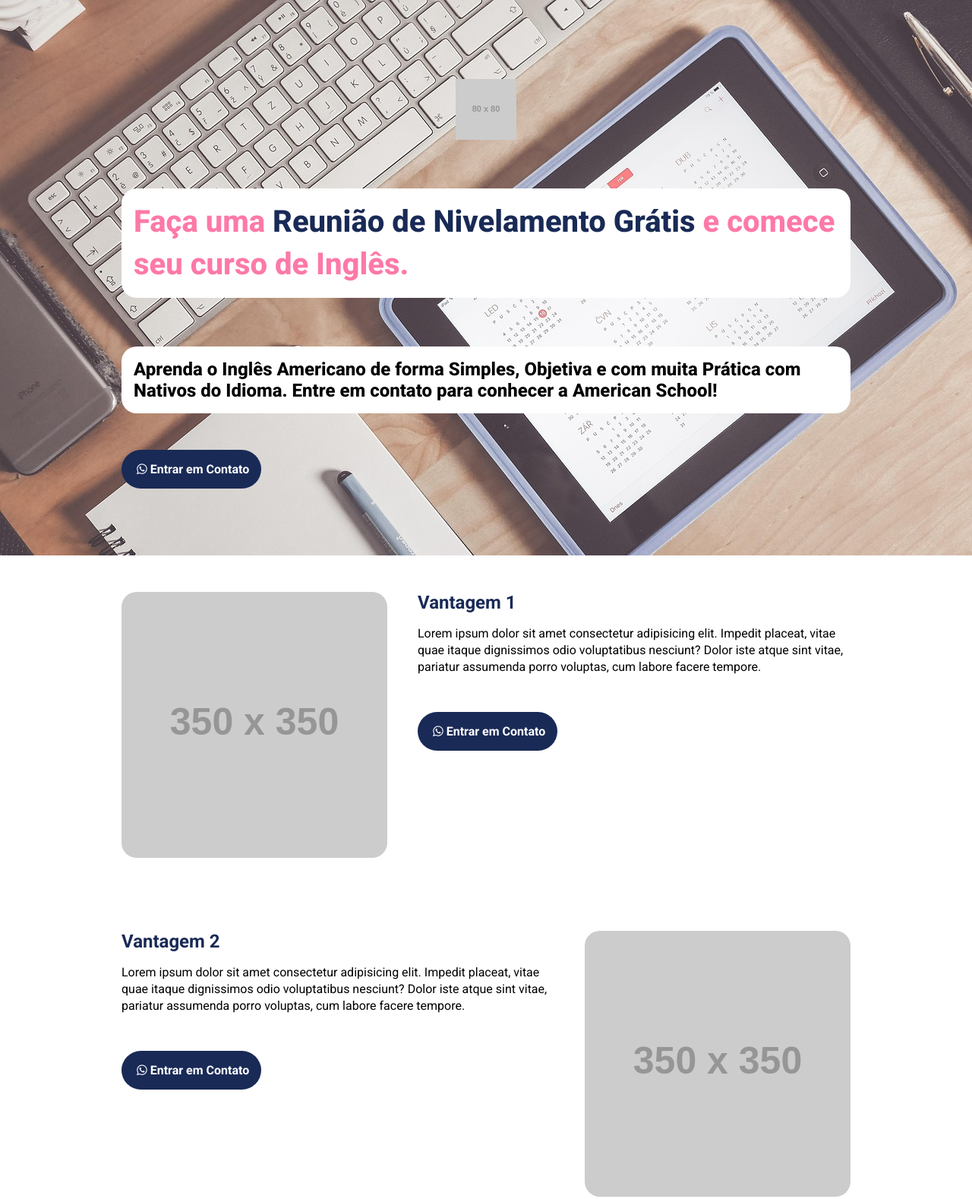
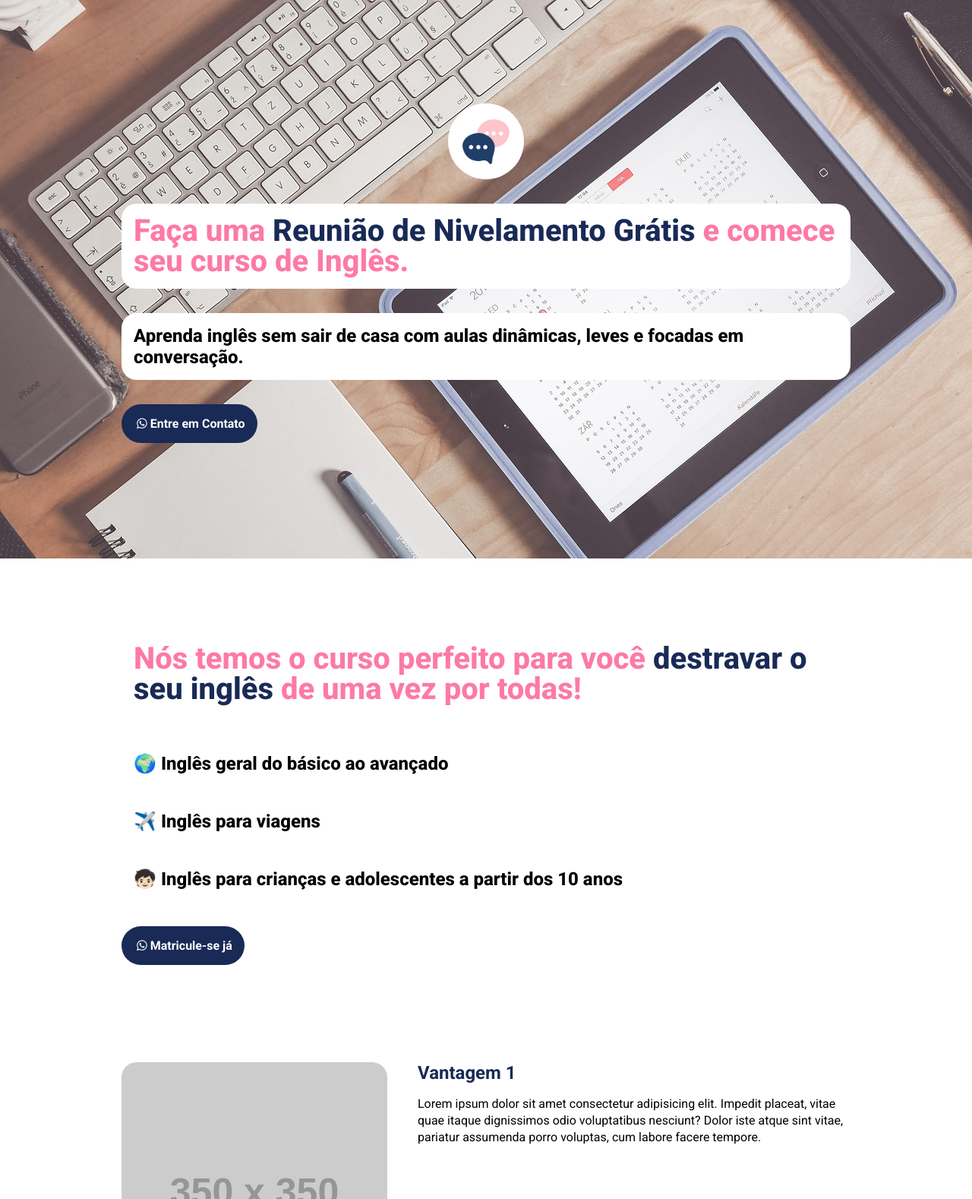
Before and after one commit to guimmotta/paloma_landing_page, a website built with Parcel: page src/index.html in a window 1280 px wide. Shown: the top 1578 px of the page at 76% size. Built offline with nearby package versions, Linux system fonts and the light colour scheme; placeholder pictures from the web are drawn by us.

Commit message:
added info section added title and text variables

```diff
--- a/src/index.html
+++ b/src/index.html
@@ -14,16 +14,29 @@
 <body>
     <header class="hero">
         <div class="container">
-            <img class="hero__logo" src="https://placehold.co/80x80" alt="">
+            <img class="hero__logo" src="./images/logo.png" alt="">
             <p class="hero__title">
                 Faça uma <span class="span">Reunião de Nivelamento Grátis</span> e comece seu curso de Inglês.
             </p>
             <p class="hero__text">
-                Aprenda o Inglês Americano de forma Simples, Objetiva e com muita Prática com Nativos do Idioma. Entre em contato para conhecer a American School!
+                Aprenda inglês sem sair de casa com aulas dinâmicas, leves e focadas em conversação.
             </p>
-            <a class="button" href="#"><i class="button__what fa fa-whatsapp"></i>Entrar em Contato</a>
+            <a class="button" href="#"><i class="button__what fa fa-whatsapp"></i>Entre em Contato</a>
         </div>
     </header>
+    <section class="info">
+        <div class="container">
+            <p class="info__title">
+                Nós temos o curso perfeito para você <span class="span">destravar o seu inglês</span> de uma vez por todas!
+            </p>
+            <ul class="info__list">
+                <li class="info__list__item">🌍   Inglês geral do básico ao avançado</li>
+                <li class="info__list__item">✈️   Inglês para viagens</li>
+                <li class="info__list__item">🧒🏻   Inglês para crianças e adolescentes a partir dos 10 anos</li>
+            </ul>
+            <a class="button" href="#"><i class="button__what fa fa-whatsapp"></i>Matricule-se já</a>
+        </div>
+    </section>
     <section class="cards cards--image-left">
         <div class="container" data-aos="fade-left">
             <div class="cards__detail"      >
--- a/src/styles/_hero.scss
+++ b/src/styles/_hero.scss
@@ -1,8 +1,7 @@
 @use 'variables';
 
 .hero {
-    padding-top: 104px;
-    padding-bottom: 104px;
+    padding: 136px 0;
     background-image: url(../images/setup.jpg);
     background-repeat: no-repeat;
     background-size: cover;
@@ -10,30 +9,21 @@
     &__logo {
         display: block;
         margin: 0 auto;
-        height: 80px;
+        height: 100px;
+        background-color: variables.$textColor;
+        border-radius: 50px;
     }
 
-    &__title{
-        padding: 16px;
-        margin: 64px 0;
-        font-size: 40px;
-        line-height: 56px;
-        font-weight: 800;
-        text-align: left;
-        color: variables.$pink;
-        background-color: variables.$textColor;
-        border-radius: 20px;
+    &__title {
+        @each $property, $value in variables.$title {
+            #{$property}: $value;
+        }
     }
 
-    &__text{
-        padding: 16px;
-        margin: 64px 0;
-        font-size: 24px;
-        line-height: 28px;
-        font-weight: 800;
-        text-align: left;
-        background-color: variables.$textColor;
-        border-radius: 20px;
+    &__text {
+        @each $property, $value in variables.$text {
+            #{$property}: $value;
+        }
     }
 
     @media (max-width: 640px) {
--- /dev/null
+++ b/src/styles/_info.scss
@@ -0,0 +1,20 @@
+@use 'variables';
+
+.info {
+    padding: 64px 0;
+
+    &__title {
+        @each $property, $value in variables.$title {
+            #{$property}: $value;
+        }
+    }
+
+    &__list {
+        list-style: none;
+        &__item {
+            @each $property, $value in variables.$text {
+                #{$property}: $value;
+            }
+        }
+    }
+}
--- a/src/styles/componentes/_buttons.scss
+++ b/src/styles/componentes/_buttons.scss
@@ -1,8 +1,10 @@
 @use '../variables.scss';
 
 .button {
+    display: inline-block;
     padding: 16px;
     margin: 16px 0;
+    font-size: 16px;
     background-color: variables.$blue;
     color: variables.$textColor;
     text-decoration: none;
--- a/src/styles/main.scss
+++ b/src/styles/main.scss
@@ -1,6 +1,7 @@
 @use 'hero';
 @use 'variables';
 @use 'cards';
+@use 'info';
 @use 'componentes/buttons';
 @use 'componentes/span';
 
--- a/src/styles/variables.scss
+++ b/src/styles/variables.scss
@@ -1,3 +1,26 @@
 $blue: #192a56;
 $pink: #fd79a8;
 $textColor: #fff;
+
+$title: (
+padding: 16px,
+margin: 32px 0,
+font-size: 40px,
+line-height: 40px,
+font-weight: 800,
+text-align: left,
+color: $pink,
+background-color: $textColor,
+border-radius: 20px,
+);
+
+$text: (
+    padding: 16px,
+    margin: 16px 0,
+    font-size: 24px,
+    line-height: 28px,
+    font-weight: 800,
+    text-align: left,
+    background-color: $textColor,
+    border-radius: 20px,
+);
```
Also changed, not shown: src/images/logo.png (added).
